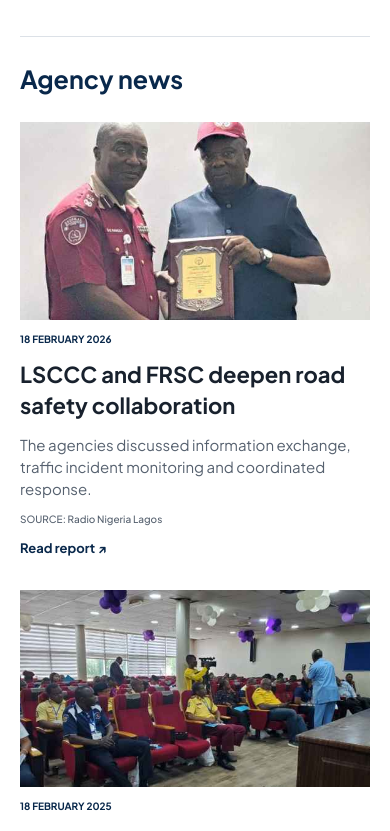
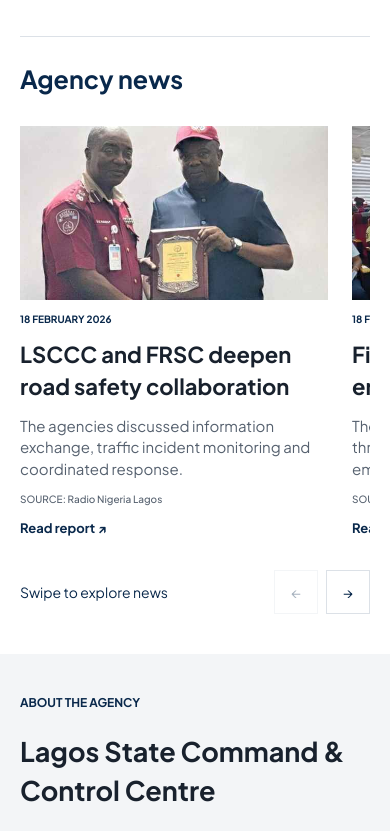
Before and after one commit to PerryAlex-hub/lsccc-web, a Next.js app: page / in a window 390 px wide. Shown: the part 2480-3311 px from the top of the page. Built offline with nearby package versions, Linux system fonts and the light colour scheme.

Commit message:
feat: implement smooth scrolling, enhance news slider, and add page animation effects

```diff
--- a/app/globals.css
+++ b/app/globals.css
@@ -4,6 +4,7 @@
   --background: #ffffff;
   --foreground: #18212d;
   color-scheme: light;
+  --ease-out: cubic-bezier(0.25, 1, 0.5, 1);
 }
 
 /* Shared colours and type scale from the supplied Figma designs. */
@@ -39,6 +40,10 @@
 }
 
 @layer base {
+  html {
+    scroll-behavior: smooth;
+  }
+
   body {
     background: var(--background);
     color: var(--foreground);
@@ -62,6 +67,95 @@
   button:not(:disabled),
   summary {
     cursor: pointer;
+  }
+}
+
+/* Motion is intentionally limited to navigation feedback and news browsing. */
+.news-track {
+  display: grid;
+  grid-auto-flow: column;
+  grid-auto-columns: 88%;
+  gap: 1.5rem;
+  overflow-x: auto;
+  overscroll-behavior-x: contain;
+  scroll-snap-type: x mandatory;
+  scroll-behavior: smooth;
+  padding-block: 0.25rem 1rem;
+  scrollbar-width: thin;
+  scrollbar-color: var(--color-border) transparent;
+}
+
+.news-card {
+  scroll-snap-align: start;
+}
+
+@media (min-width: 48rem) {
+  .news-track {
+    grid-auto-columns: calc((100% - 1.5rem) / 2);
+  }
+}
+
+@media (min-width: 64rem) {
+  .news-track {
+    grid-auto-flow: row;
+    grid-auto-columns: auto;
+    grid-template-columns: repeat(3, minmax(0, 1fr));
+    overflow: visible;
+    padding-block: 0;
+  }
+}
+
+@keyframes gentle-enter {
+  from {
+    opacity: 0.7;
+    transform: translateY(6px);
+  }
+  to {
+    opacity: 1;
+    transform: translateY(0);
+  }
+}
+
+@media (prefers-reduced-motion: no-preference) {
+  .hero-entrance {
+    animation: gentle-enter 420ms var(--ease-out);
+  }
+
+  .panel-entrance {
+    animation: gentle-enter 180ms var(--ease-out);
+  }
+
+  .motion-control {
+    transition:
+      transform 180ms var(--ease-out),
+      background-color 180ms var(--ease-out),
+      border-color 180ms var(--ease-out);
+  }
+
+  .news-card img {
+    transition: transform 280ms var(--ease-out);
+  }
+
+  @media (hover: hover) {
+    .motion-control:hover {
+      transform: translateY(-1px);
+    }
+
+    .news-card:hover img,
+    .news-card:focus-within img {
+      transform: scale(1.025);
+    }
+  }
+
+  .motion-control:active {
+    transform: translateY(0);
+  }
+}
+
+@media (prefers-reduced-motion: reduce) {
+  html,
+  .news-track {
+    scroll-behavior: auto;
   }
 }
 
--- a/app/layout.tsx
+++ b/app/layout.tsx
@@ -22,7 +22,11 @@
 
 export default function RootLayout({ children }: LayoutProps<"/">) {
   return (
-    <html lang="en" className={`${jakartaSans.variable} h-full antialiased`}>
+    <html
+      lang="en"
+      data-scroll-behavior="smooth"
+      className={`${jakartaSans.variable} h-full antialiased`}
+    >
       <body className="min-h-full flex flex-col">
         <SiteLayout>{children}</SiteLayout>
       </body>
--- /dev/null
+++ b/components/home/news-slider.tsx
@@ -0,0 +1,93 @@
+"use client";
+
+import { useEffect, useId, useRef, useState, type ReactNode } from "react";
+
+export function NewsSlider({ children }: { children: ReactNode }) {
+  const id = useId();
+  const track = useRef<HTMLDivElement>(null);
+  const [limits, setLimits] = useState({ start: true, end: false });
+
+  useEffect(() => {
+    const element = track.current;
+    if (!element) {
+      return;
+    }
+
+    const update = () => {
+      const start = element.scrollLeft <= 2;
+      const end =
+        element.scrollLeft + element.clientWidth >= element.scrollWidth - 2;
+      setLimits((previous) =>
+        previous.start === start && previous.end === end
+          ? previous
+          : { start, end },
+      );
+    };
+    const observer = new ResizeObserver(update);
+    observer.observe(element);
+    element.addEventListener("scroll", update, { passive: true });
+
+    return () => {
+      observer.disconnect();
+      element.removeEventListener("scroll", update);
+    };
+  }, []);
+
+  function move(direction: number) {
+    const element = track.current;
+    const first = element?.firstElementChild;
+    const second = first?.nextElementSibling;
+    if (!element || !first || !second) {
+      return;
+    }
+
+    const distance =
+      second.getBoundingClientRect().left - first.getBoundingClientRect().left;
+    element.scrollBy({
+      left: distance * direction,
+      behavior: window.matchMedia("(prefers-reduced-motion: reduce)").matches
+        ? "instant"
+        : "smooth",
+    });
+  }
+
+  return (
+    <div className="min-w-0">
+      <div
+        id={id}
+        ref={track}
+        role="region"
+        aria-label="Agency news"
+        tabIndex={0}
+        className="news-track"
+      >
+        {children}
+      </div>
+      <div className="mt-4 flex items-center justify-between gap-4 text-sm text-navy lg:hidden">
+        <p>Swipe to explore news</p>
+        <div className="flex gap-2">
+          <button
+            type="button"
+            aria-label="Previous news"
+            aria-controls={id}
+            disabled={limits.start}
+            onClick={() => move(-1)}
+            className="motion-control inline-flex size-11 items-center justify-center border border-border hover:border-blue hover:bg-paper disabled:cursor-default disabled:opacity-35"
+          >
+            <span aria-hidden="true">←</span>
+          </button>
+          <button
+            type="button"
+            aria-label="Next news"
+            aria-controls={id}
+            disabled={limits.end}
+            onClick={() => move(1)}
+            className="motion-control inline-flex size-11 items-center justify-center border border-border hover:border-blue hover:bg-paper disabled:cursor-default disabled:opacity-35"
+          >
+            <span aria-hidden="true">→</span>
+          </button>
+        </div>
+      </div>
+    </div>
+  );
+}
--- a/components/home/sections.tsx
+++ b/components/home/sections.tsx
@@ -11,6 +11,7 @@
 import { destinations } from "@/lib/navigation";
 
 import { Photograph } from "@/components/ui/photograph";
+import { NewsSlider } from "./news-slider";
 
 function SectionHeading({
   children,
@@ -123,7 +124,7 @@
         data-node-id="43:762"
       />
       <div className="site-container py-12 xl:pt-[62px] xl:pb-[77px]">
-        <div className="flex max-w-[810px] flex-col gap-[18px]">
+        <div className="hero-entrance flex max-w-[810px] flex-col gap-[18px]">
           <p className="min-h-5 text-xs font-bold leading-[18px] text-gold sm:text-sm">
             LAGOS STATE COMMAND &amp; CONTROL CENTRE
           </p>
@@ -250,11 +251,11 @@
       >
         Agency news
       </h2>
-      <div className="grid gap-8 md:grid-cols-3 md:gap-6">
+      <NewsSlider>
         {newsStories.map((story) => (
           <article
             key={story.nodeId}
-            className="flex flex-col gap-3"
+            className="news-card flex min-w-0 flex-col gap-3"
             data-node-id={story.nodeId}
           >
             <Photograph
@@ -288,7 +289,7 @@
             </TextLink>
           </article>
         ))}
-      </div>
+      </NewsSlider>
     </section>
   );
 }
--- a/components/site/layout.tsx
+++ b/components/site/layout.tsx
@@ -1,11 +1,15 @@
-import type { ReactNode } from "react";
+import { Suspense, type ReactNode } from "react";
 import { SiteHeader } from "./header";
 import { SiteFooter } from "./footer";
+import { PageMotion } from "./page-motion";
 
 export function SiteLayout({ children }: { children: ReactNode }) {
   return (
     <>
       <SiteHeader />
+      <Suspense fallback={null}>
+        <PageMotion />
+      </Suspense>
       <main id="main-content" tabIndex={-1} className="flex-1">
         {children}
       </main>
--- a/components/site/navigation.tsx
+++ b/components/site/navigation.tsx
@@ -96,7 +96,7 @@
                   {panel === "about" && (
                     <div
                       id="about-navigation"
-                      className="absolute left-0 top-full w-64 border border-border bg-white py-2 shadow-lg"
+                      className="panel-entrance absolute left-0 top-full w-64 border border-border bg-white py-2 shadow-lg"
                     >
                       {[
                         { label: "About the centre", href: destinations.about },
@@ -149,7 +149,7 @@
           <nav
             id="mobile-navigation"
             aria-label="Mobile navigation"
-            className="grid border-t border-border py-3 text-sm font-semibold text-navy xl:hidden"
+            className="panel-entrance grid border-t border-border py-3 text-sm font-semibold text-navy xl:hidden"
           >
             {navigation.map((item) => (
               <Link
--- /dev/null
+++ b/components/site/page-motion.tsx
@@ -0,0 +1,31 @@
+"use client";
+
+import { usePathname } from "next/navigation";
+import { useEffect } from "react";
+
+// Animate the persistent main element so navigation does not reset page state.
+export function PageMotion() {
+  const pathname = usePathname();
+
+  useEffect(() => {
+    const preference = window.matchMedia("(prefers-reduced-motion: reduce)");
+    const main = document.getElementById("main-content");
+    if (!main || preference.matches) {
+      return;
+    }
+
+    const animation = main.animate([{ opacity: 0.65 }, { opacity: 1 }], {
+      duration: 240,
+      easing: "cubic-bezier(0.25, 1, 0.5, 1)",
+    });
+    const stop = () => animation.cancel();
+    preference.addEventListener("change", stop);
+
+    return () => {
+      animation.cancel();
+      preference.removeEventListener("change", stop);
+    };
+  }, [pathname]);
+
+  return null;
+}
--- a/components/site/search.tsx
+++ b/components/site/search.tsx
@@ -21,7 +21,7 @@
     <section
       id="site-search"
       aria-label="Search the website"
-      className="border-t border-border py-6"
+      className="panel-entrance border-t border-border py-6"
     >
       <label
         htmlFor="site-search-input"
--- a/components/ui/text-link.tsx
+++ b/components/ui/text-link.tsx
@@ -40,7 +40,7 @@
   return (
     <TextLink
       {...props}
-      className={`inline-flex min-h-[53px] items-center px-4 py-4 ${className.includes("text-base") ? "" : "text-sm leading-[21px]"} ${className}`}
+      className={`motion-control inline-flex min-h-[53px] items-center px-4 py-4 ${className.includes("text-base") ? "" : "text-sm leading-[21px]"} ${className}`}
     />
   );
 }
```
Also changed, not shown: 1 other file (tests, documents, lock files or other folders).
